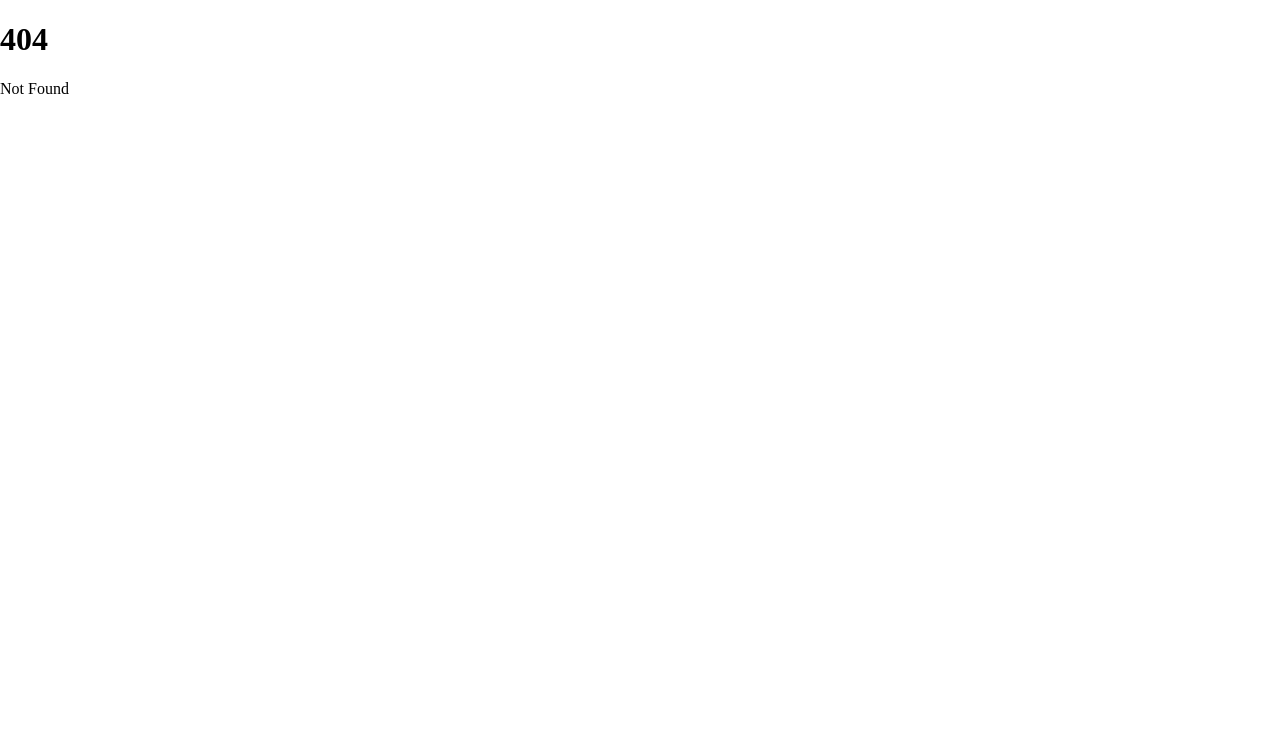
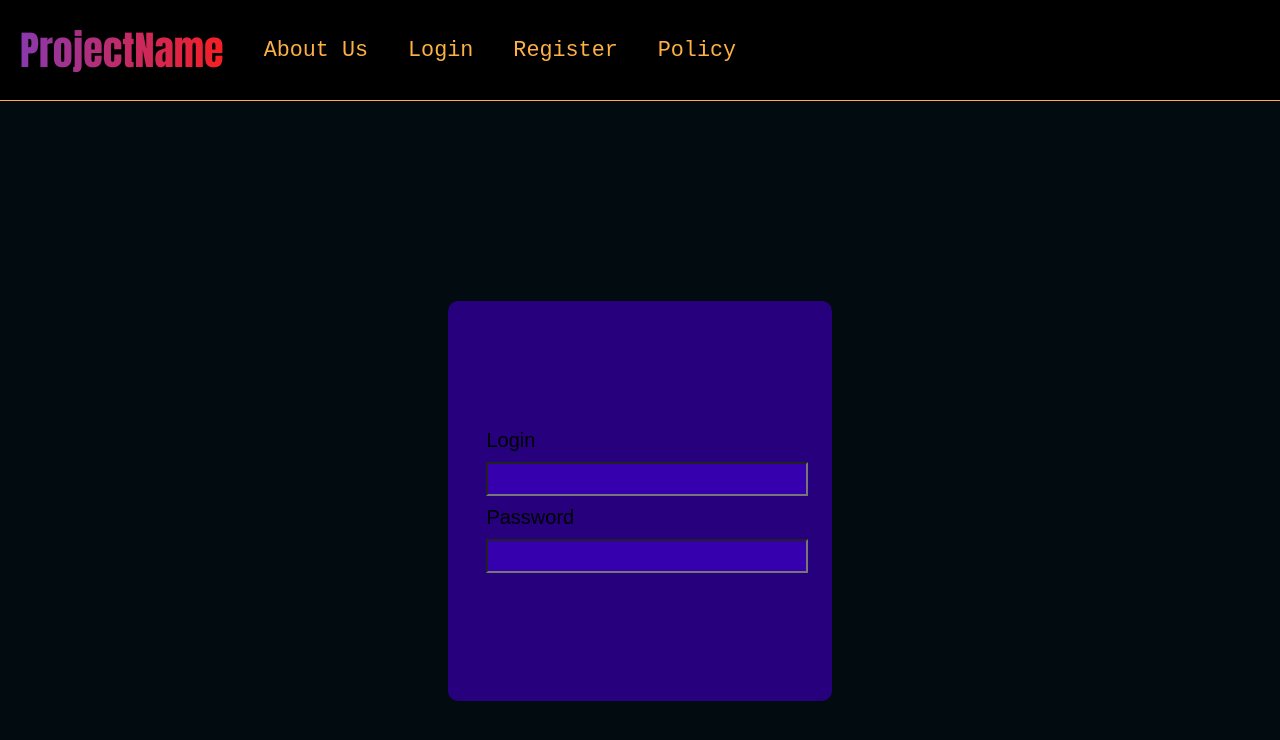
Before and after one commit to TAFH-debug/Dostas, a SvelteKit app: page /login in a window 1280 px wide. Before the commit this address had no page. Shown: the top 740 px of the page. Built offline with nearby package versions, Linux system fonts and the light colour scheme.

Commit message:
Login page and some fixes

```diff
--- a/src/routes/+page.svelte
+++ b/src/routes/+page.svelte
@@ -1,15 +1,13 @@
 <script>
   import Header from "./Header.svelte";
-
 </script>
 
 <Header/>
 <link rel="stylesheet" href="https://fonts.googleapis.com/css?family=Poppins">
 <div class="body">
-	<div class="bg"></div>
 	<div class="segment">
 		<h1>
-			What is <span class="app_name">Dostas</span>?
+			What is <span class="app_name">ProjectName</span>?
 		</h1>
 		<p>
 			Lorem ipsum dolor sit amet, consectetur adipiscing elit, sed do eiusmod tempor incididunt ut labore et dolore magna aliqua.
@@ -40,17 +38,10 @@
 	</div>
 </div>
 <style>
-	.bg {
-		z-index: -1;
-		height: 100%;
-		width: 100%;
-		position: fixed;
-		top: 0;
-		left: 0;
-		bottom: 100;
-		right: 0;
-		background-color: #020b0f;
-	}
+	.body {
+        background-color: #020b0f;
+    }
+
 	.segment {
 		padding: 20px;
 		height: 50%;
--- a/src/routes/Header.svelte
+++ b/src/routes/Header.svelte
@@ -1,8 +1,9 @@
 <nav class="header">
-    <a class="logo" href="/home">DOSTAS</a>
-    <a href="/home">About Us</a>
-    <a href="/about">Ref 2</a>
-    <a href="/policy">Ref 3</a>
+    <a class="logo" href="/">ProjectName</a>
+    <a href="/about">About Us</a>
+    <a href="/login">Login</a>
+    <a href="/register">Register</a>
+    <a href="/policy">Policy</a>
 </nav>
 
 <style>
@@ -26,8 +27,9 @@
         transition: background-position 1s ease-in;
 
     }
+
     .logo:hover {
-        background-position: 100% 0;
+        transform: none;
     }
 
     a {
@@ -45,7 +47,6 @@
     }
 
     a:hover {
-        /* transform: translateY(-20%); */
         transform: translate(10%);
         color: #fcc373;
     }
--- /dev/null
+++ b/src/routes/login/+page.js
@@ -0,0 +1 @@
+export const prerender = true;
--- /dev/null
+++ b/src/routes/login/+page.svelte
@@ -0,0 +1,62 @@
+<script>
+    import Header from "../Header.svelte";
+
+  </script>
+
+  <Header/>
+  <link rel="stylesheet" href="https://fonts.googleapis.com/css?family=Poppins">
+  <div class="body">
+      <div class="container">
+        <div class="form_cont">
+            <div class="form_label">Login</div>
+            <input class="form_input" type="text"/>
+            <div class="form_label">Password</div>
+            <input class="form_input" type="text"/>
+        </div>
+      </div>
+  </div>
+  <style>
+    .body {
+        background-color: #020b0f;
+        height: 100%;
+		width: 100%;
+    }
+
+	.container {
+		height: 100%;
+		width: 100%;
+		background-color: #020b0f;
+        align-items: center;
+        display: flex;
+        justify-content: center;
+	}
+
+    .form_cont {
+        background-color: #27007d;
+        height: 50%;
+        width: 30%;
+        border-radius: 10px;
+        display: flex;
+        justify-content: center;
+        flex-direction: column;
+    }
+
+    .form_input {
+        background-color: #3700ae;
+        height: 20px;
+        width: 80%;
+        padding: 5px;
+        margin: 5px 10%;
+    }
+
+    .form_label {
+        margin: 5px 10%;
+        font-size: 20px;
+        font-family: Arial, Helvetica, sans-serif;
+    }
+
+    .form_input:active, :hover, :focus {
+        outline: none;
+        outline-offset: 0;
+    }
+  </style>
```
